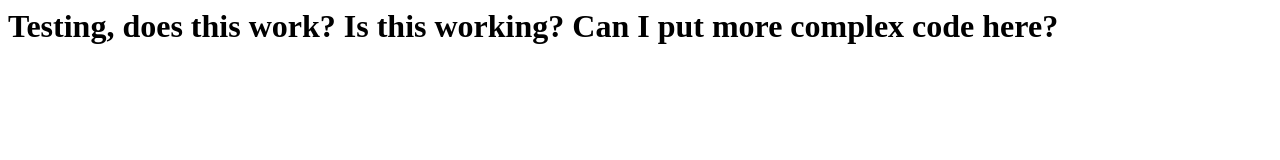
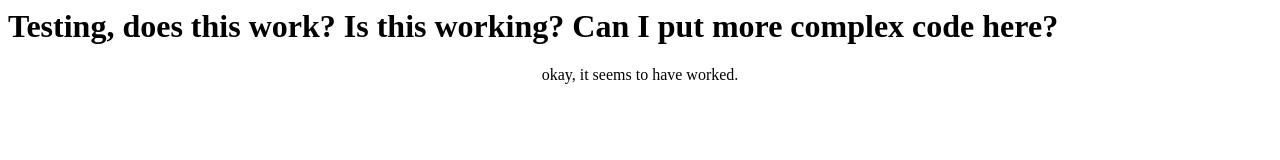
Before and after one commit to wrongbadgoback/wrongbadgoback.github.io, a plain HTML site: page index.html in a window 1280 px wide. Drawn offline with Linux system fonts and the light colour scheme.

Commit message:
Update index.html

```diff
--- a/index.html
+++ b/index.html
@@ -1 +1,3 @@
 <h1>Testing, does this work? Is this working? Can I put more complex code here?</h1>
+
+<center><p>okay, it seems to have worked.</p></center>
```
